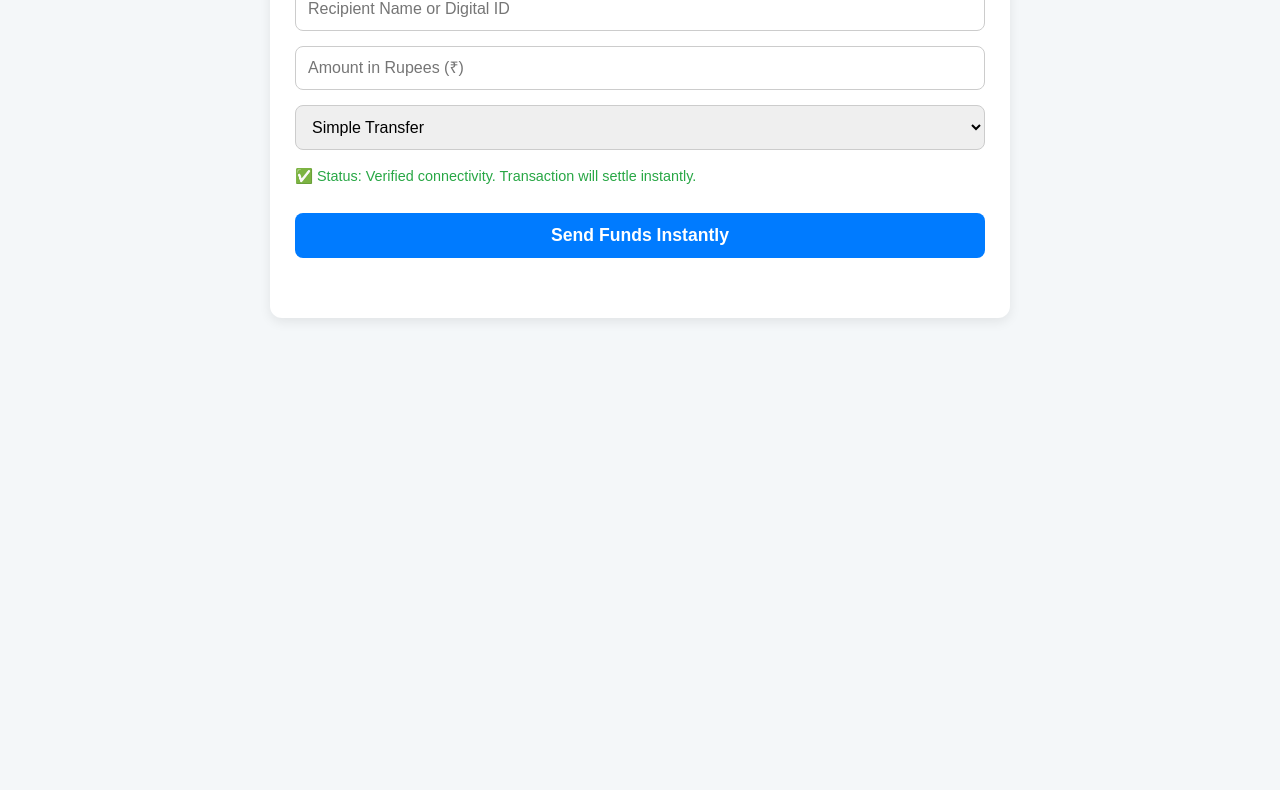
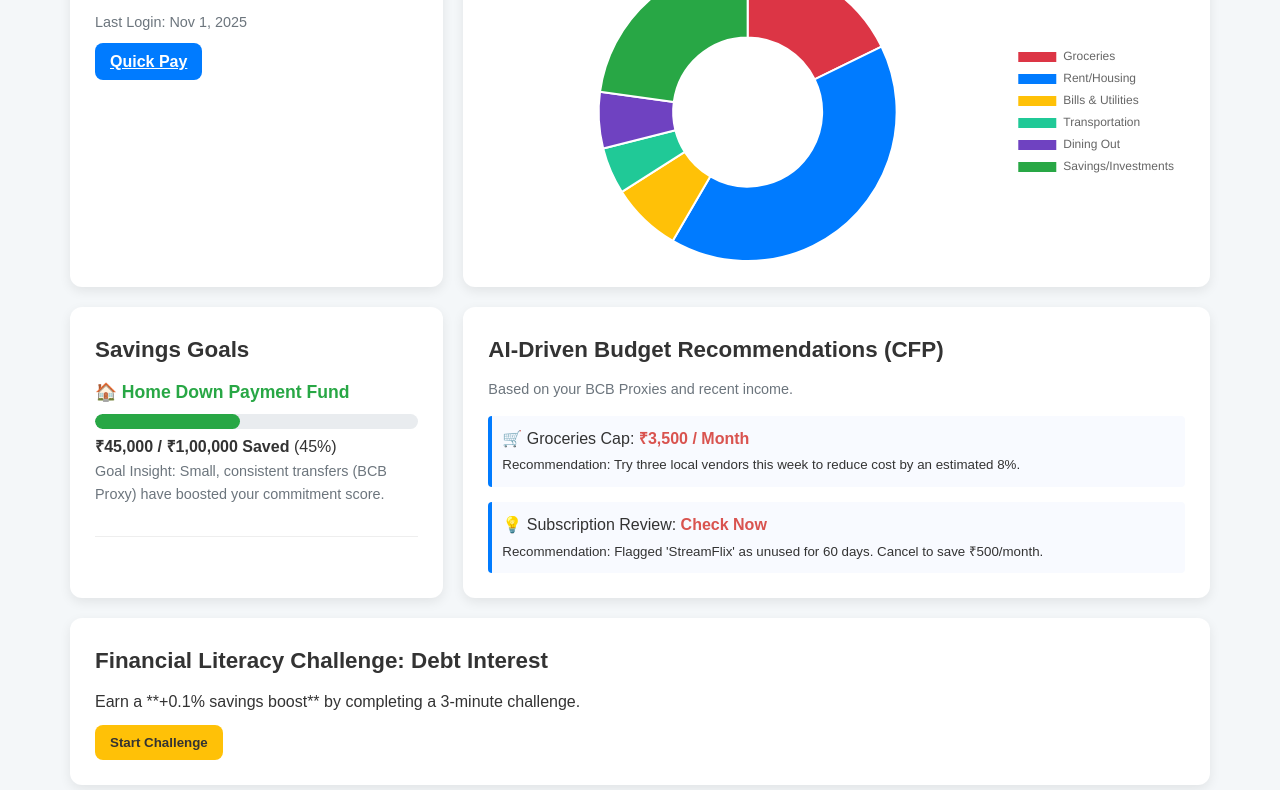
Before and after one commit to Nv31616/Cyborg, a plain HTML site: page payments.html in a window 1280 px wide. Shown: the part 253-1043 px from the top of the page. Before the commit the page ends 800 px from the top, so only its background shows below. Drawn offline with nearby package versions, Linux system fonts and the light colour scheme.

Commit message:
Update payments.html

```diff
--- a/payments.html
+++ b/payments.html
@@ -3,7 +3,9 @@
 <head>
     <meta charset="UTF-8">
     <meta name="viewport" content="width=device-width, initial-scale=1.0">
-    <title>ARCUS - Seamless Payments</title>
+    <title>ARCUS - Spending Insights</title>
+    <!-- Chart.js for visualization -->
+    <script src="https://cdn.jsdelivr.net/npm/chart.js@3.7.0/dist/chart.min.js"></script>
     <style>
         /* General Styles */
         :root {
@@ -23,50 +25,123 @@
         nav a { text-decoration: none; color: var(--text-color); margin-left: 20px; padding: 5px 0; transition: color 0.3s, border-bottom 0.3s; }
         nav a:hover, nav a.active { color: var(--primary-color); border-bottom: 2px solid var(--primary-color); }
 
-        /* Payments Layout */
-        main { padding: 30px; max-width: 800px; margin: 0 auto; }
+        /* Main Grid Layout */
+        .dashboard-grid { display: grid; grid-template-columns: 1fr 2fr; gap: 20px; padding: 30px; max-width: 1200px; margin: 0 auto; }
+        .summary-card { grid-area: 1 / 1 / 2 / 2; }
+        .spending-analysis { grid-area: 1 / 2 / 2 / 3; }
+        .goal-tracker { grid-area: 2 / 1 / 3 / 2; }
+        .budget-recommendations { grid-area: 2 / 2 / 3 / 3; }
+        .ai-literacy-teaser { grid-area: 3 / 1 / 4 / 3; }
+
+        /* Card and Text Styles */
         .card { background-color: var(--card-background); padding: 25px; border-radius: 12px; box-shadow: 0 4px 12px rgba(0, 0, 0, 0.08); }
-        .card h2 { margin-bottom: 10px; font-size: 1.6rem; color: var(--text-color); }
-        .subtitle { font-size: 0.9rem; color: var(--subtitle-color); margin-bottom: 20px; }
-
-        /* Payment Form */
-        .payment-form { padding: 15px 0; margin-bottom: 20px; }
-        .input-full { width: 100%; padding: 12px; margin-bottom: 15px; border-radius: 8px; border: 1px solid #ccc; font-size: 1rem; }
-        .note { font-size: 0.9rem; color: var(--secondary-color); margin-bottom: 15px; }
+        .card h2 { margin-bottom: 10px; font-size: 1.4rem; color: var(--text-color); }
+        .subtitle { font-size: 0.9rem; color: var(--subtitle-color); margin-bottom: 15px; }
+        .balance-amount { font-size: 2.8rem; font-weight: 700; color: var(--primary-color); margin-bottom: 15px; }
+        .balance-amount small { font-size: 1.5rem; }
 
         /* Buttons */
-        .primary-btn { width: 100%; padding: 12px; font-size: 1.1rem; background-color: var(--primary-color); color: white; border: none; border-radius: 8px; cursor: pointer; font-weight: 600; transition: background-color 0.3s; margin-top: 10px; }
+        .primary-btn, .tertiary-btn { padding: 10px 15px; border: none; border-radius: 8px; cursor: pointer; font-weight: 600; transition: background-color 0.3s; margin-top: 10px; }
+        .primary-btn { background-color: var(--primary-color); color: white; }
         .primary-btn:hover { background-color: #0056b3; }
+        .tertiary-btn { background-color: #ffc107; color: var(--text-color); }
+        .tertiary-btn:hover { background-color: #e0aa00; }
+
+        /* Goal Tracker */
+        .goal-item { margin-bottom: 20px; padding-bottom: 15px; border-bottom: 1px solid #eee; }
+        .goal-item h3 { font-size: 1.1rem; margin-bottom: 8px; color: var(--secondary-color); }
+        .progress-bar { background-color: #e9ecef; border-radius: 50px; height: 15px; margin-bottom: 5px; overflow: hidden; }
+        .progress { height: 100%; background-color: var(--secondary-color); border-radius: 50px; width: 45%; }
+
+        /* Recommendations */
+        .recommendation-list { display: flex; flex-direction: column; gap: 15px; }
+        .recommendation-item { padding: 10px; border-left: 4px solid var(--primary-color); background-color: #f8faff; border-radius: 4px; }
+        .reco-amount { font-weight: bold; color: #d9534f; }
+        .chart-container { height: 300px; width: 100%; }
     </style>
 </head>
 <body>
     <header>
         <div class="logo">ARCUS</div>
         <nav>
-            <a href="insights.html">Spending Insights</a>
-            <a href="payments.html" class="active">Payments</a>
-            <a href="login.html">Log Out</a>
+            <a href="insights.html" class="active">Spending Insights</a>
+            <a href="payments.html">Payments</a>
+            <a href="index.html">Log Out</a>
         </nav>
     </header>
 
-    <main>
-        <section class="card">
-            <h2>⚡ Seamless Payments</h2>
-            <p class="subtitle">Fast, low-cost payments, prioritizing high accessibility for all users.</p>
+    <main class="dashboard-grid">
+        <section class="card summary-card">
+            <h2>Current Balance</h2>
+            <p class="balance-amount">₹1,20,500.<small>88</small></p>
+            <p class="subtitle">Last Login: Nov 1, 2025</p>
+            <a href="payments.html" class="primary-btn">Quick Pay</a>
+        </section>
 
-            <div class="payment-form">
-                <input type="text" placeholder="Recipient Name or Digital ID" class="input-full">
-                <input type="number" placeholder="Amount in Rupees (₹)" class="input-full">
-
-                <select class="input-full">
-                    <option>Simple Transfer</option>
-                    <option>Programmable Financial Remittance (PFR)</option>
-                </select>
-
-                <p class="note">✅ Status: Verified connectivity. Transaction will settle instantly.</p>
-                <button class="primary-btn">Send Funds Instantly</button>
+        <section class="card spending-analysis">
+            <h2>Spending Analysis (Last 30 Days)</h2>
+            <p class="subtitle">Insight: Your Groceries spending is **15% above** your peer group average.</p>
+            <div class="chart-container">
+                <canvas id="spendingChart"></canvas>
             </div>
         </section>
+
+        <section class="card goal-tracker">
+            <h2>Savings Goals</h2>
+            <div class="goal-item">
+                <h3>🏠 Home Down Payment Fund</h3>
+                <div class="progress-bar"><div class="progress"></div></div>
+                <p><strong>₹45,000 / ₹1,00,000 Saved</strong> (45%)</p>
+                <p class="subtitle">Goal Insight: Small, consistent transfers (BCB Proxy) have boosted your commitment score.</p>
+            </div>
+        </section>
+
+        <section class="card budget-recommendations">
+            <h2>AI-Driven Budget Recommendations (CFP)</h2>
+            <p class="subtitle">Based on your BCB Proxies and recent income.</p>
+            <div class="recommendation-list">
+                <div class="recommendation-item">
+                    <p>🛒 Groceries Cap: <span class="reco-amount">₹3,500 / Month</span></p>
+                    <small>Recommendation: Try three local vendors this week to reduce cost by an estimated 8%.</small>
+                </div>
+                <div class="recommendation-item">
+                    <p>💡 Subscription Review: <span class="reco-amount">Check Now</span></p>
+                    <small>Recommendation: Flagged 'StreamFlix' as unused for 60 days. Cancel to save ₹500/month.</small>
+                </div>
+            </div>
+        </section>
+
+        <section class="card ai-literacy-teaser">
+            <h2>Financial Literacy Challenge: Debt Interest</h2>
+            <p>Earn a **+0.1% savings boost** by completing a 3-minute challenge.</p>
+            <button class="tertiary-btn">Start Challenge</button>
+        </section>
     </main>
+
+    <script>
+        // Chart Initialization Script
+        document.addEventListener('DOMContentLoaded', function() {
+            const spendingCtx = document.getElementById('spendingChart').getContext('2d');
+
+            const spendingData = {
+                labels: ['Groceries', 'Rent/Housing', 'Bills & Utilities', 'Transportation', 'Dining Out', 'Savings/Investments'],
+                datasets: [{
+                    data: [350, 800, 150, 100, 120, 450],
+                    backgroundColor: ['#dc3545', '#007bff', '#ffc107', '#20c997', '#6f42c1', '#28a745'],
+                    hoverOffset: 4
+                }]
+            };
+
+            new Chart(spendingCtx, {
+                type: 'doughnut',
+                data: spendingData,
+                options: {
+                    responsive: true,
+                    maintainAspectRatio: false,
+                    plugins: { legend: { position: 'right' } }
+                }
+            });
+        });
+    </script>
 </body>
 </html>
```
